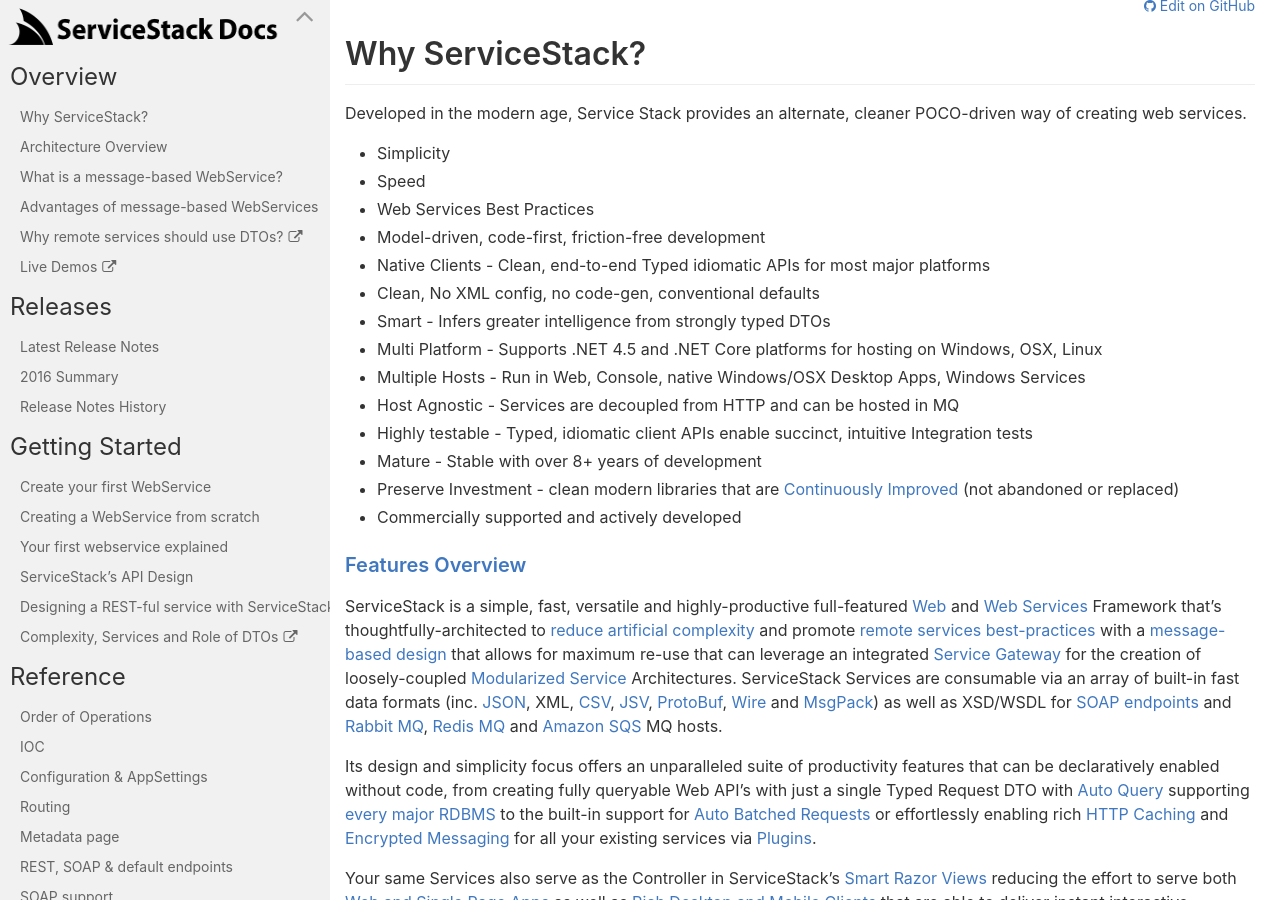
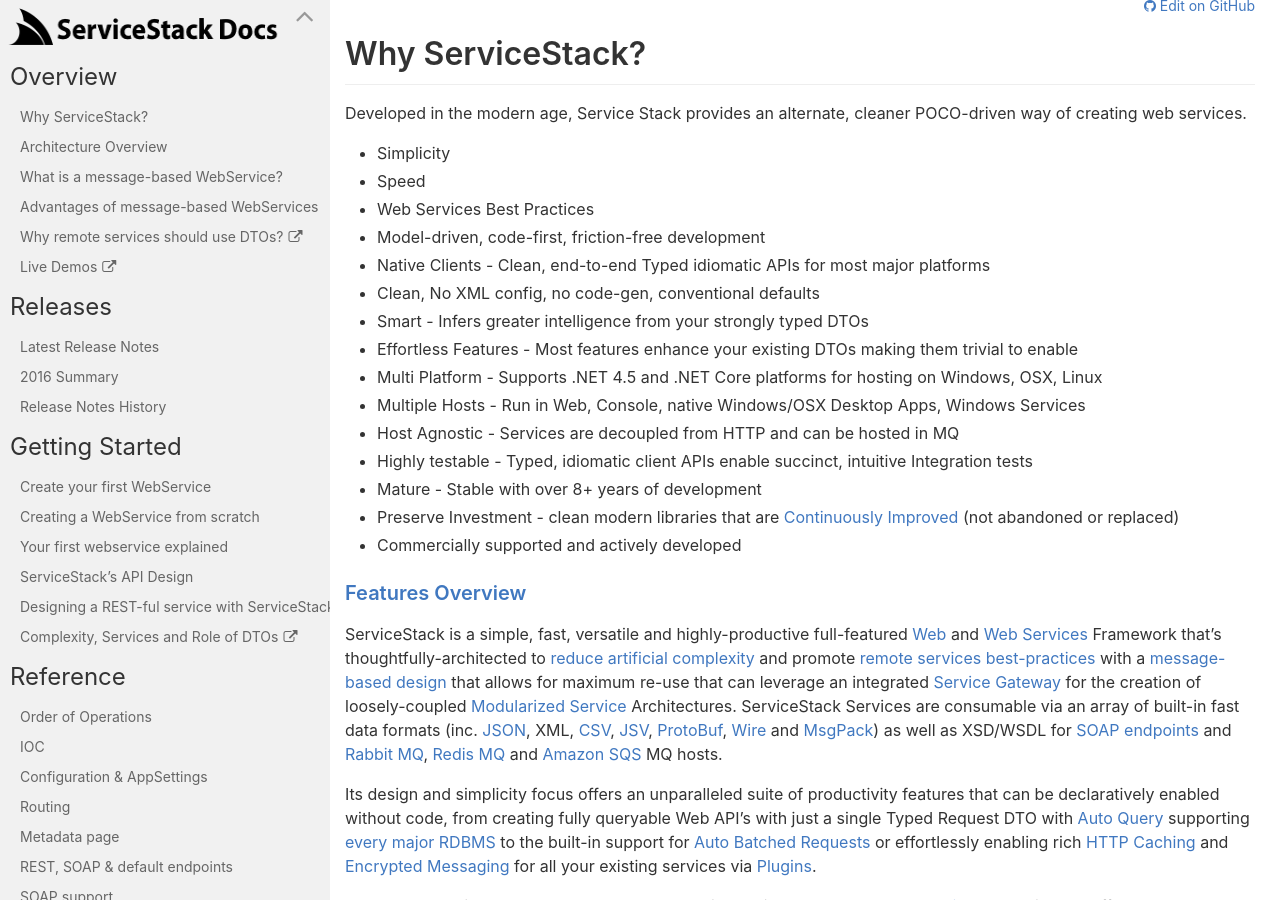
Before and after one commit to timker/docs, a Jekyll site: the page built from docs/_documentation/Why-Servicestack.md, in a window 1280 px wide and 900 px high. Built offline with Jekyll 4.4.1, drawn with Linux system fonts in a browser that asks for light colours; nearby versions of some CDN libraries.

Commit message:
Add features point

```diff
--- a/docs/_documentation/Why-Servicestack.md
+++ b/docs/_documentation/Why-Servicestack.md
@@ -11,7 +11,8 @@
 - Model-driven, code-first, friction-free development
 - Native Clients - Clean, end-to-end Typed idiomatic APIs for most major platforms
 - Clean, No XML config, no code-gen, conventional defaults
-- Smart - Infers greater intelligence from strongly typed DTOs
+- Smart - Infers greater intelligence from your strongly typed DTOs
+- Effortless Features - Most features enhance your existing DTOs making them trivial to enable
 - Multi Platform - Supports .NET 4.5 and .NET Core platforms for hosting on Windows, OSX, Linux
 - Multiple Hosts - Run in Web, Console, native Windows/OSX Desktop Apps, Windows Services
 - Host Agnostic - Services are decoupled from HTTP and can be hosted in MQ
```
